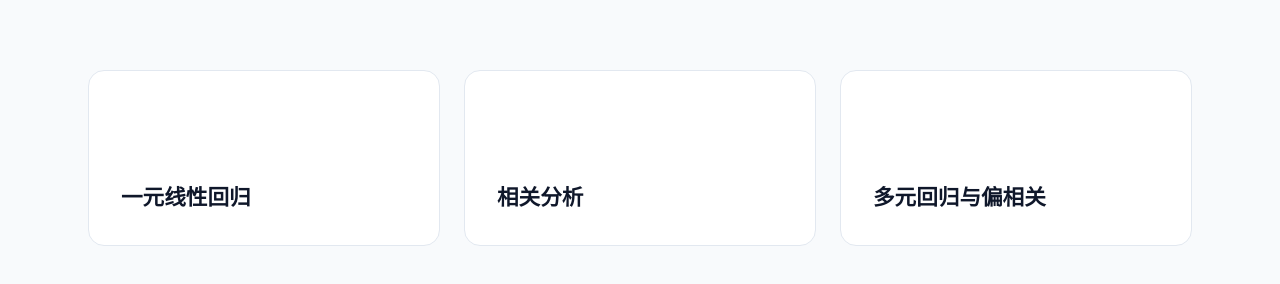
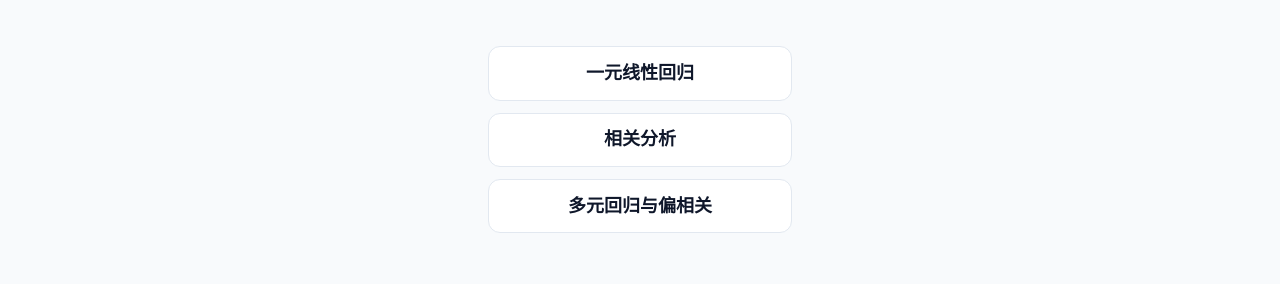
Before and after one commit to ZhaoranZhang/statsclass, a plain HTML site: page index.html in a window 1280 px wide. Shown: the part 70-354 px from the top of the page. Drawn offline with Linux system fonts and the light colour scheme.

Commit message:
Stack the homepage as three smaller buttons (#2)
* Stack the homepage cards and add a small chart to each.

Keep the three original titles, center them, and show a sketch of the plot on that page.

Co-authored-by: Zhaoran Zhang <zhangzhaoran10@gmail.com>

* Replace the homepage sketches with a short stack of buttons.

The three lesson links stay the same, centered, and smaller, with no drawings.

Co-authored-by: Zhaoran Zhang <zhangzhaoran10@gmail.com>

---------

Co-authored-by: Cursor Agent <cursoragent@cursor.com>

```diff
--- a/index.html
+++ b/index.html
@@ -44,44 +44,37 @@
       letter-spacing: -0.01em;
     }
     main {
-      max-width: 72rem;
+      max-width: 22rem;
       margin: 0 auto;
-      padding: 4.5rem 1.5rem 5rem;
+      padding: 3rem 1.5rem 4rem;
     }
     ul {
       list-style: none;
       margin: 0;
       padding: 0;
       display: grid;
-      gap: 1.5rem;
-      grid-template-columns: repeat(3, minmax(0, 1fr));
+      gap: 0.75rem;
     }
     a {
-      display: flex;
-      align-items: flex-end;
-      min-height: 11rem;
-      padding: 2rem;
+      display: block;
+      padding: 0.85rem 1rem;
       border: 1px solid var(--line);
-      border-radius: 1rem;
+      border-radius: 0.75rem;
       background: var(--card);
       color: inherit;
-      font-size: 1.35rem;
+      font-size: 1.125rem;
       font-weight: 700;
       line-height: 1.4;
+      text-align: center;
       text-decoration: none;
-      transition: border-color 0.2s ease, transform 0.2s ease, box-shadow 0.2s ease, color 0.2s ease;
+      transition: border-color 0.2s ease, color 0.2s ease, box-shadow 0.2s ease;
     }
     a:hover,
     a:focus-visible {
       color: var(--blue);
       border-color: var(--blue-line);
-      transform: translateY(-4px);
-      box-shadow: 0 16px 32px rgba(37, 99, 235, 0.08);
+      box-shadow: 0 8px 18px rgba(37, 99, 235, 0.08);
       outline: none;
-    }
-    @media (max-width: 800px) {
-      ul { grid-template-columns: 1fr; }
-      main { padding-top: 2.5rem; }
     }
   </style>
 </head>
```
